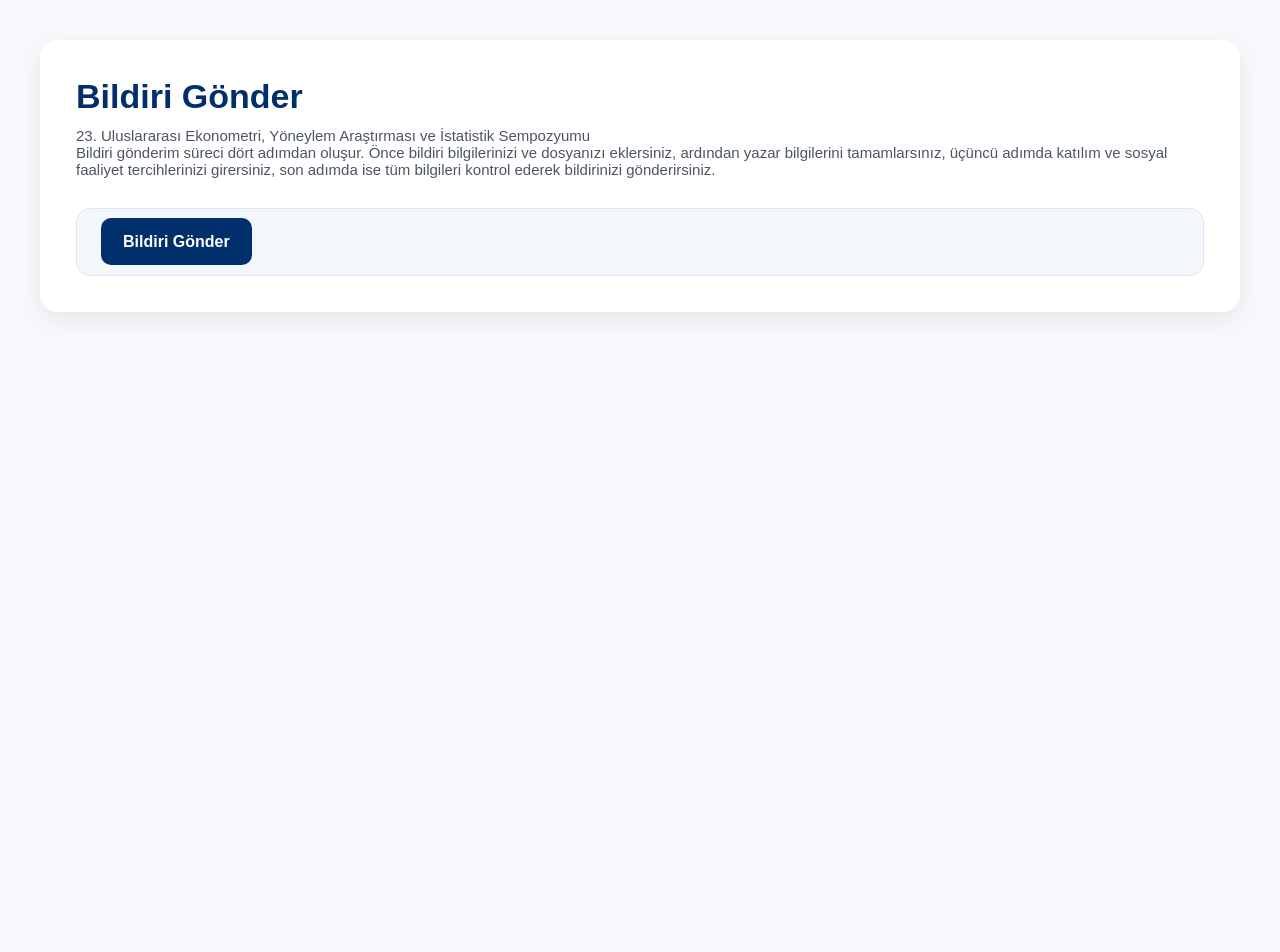
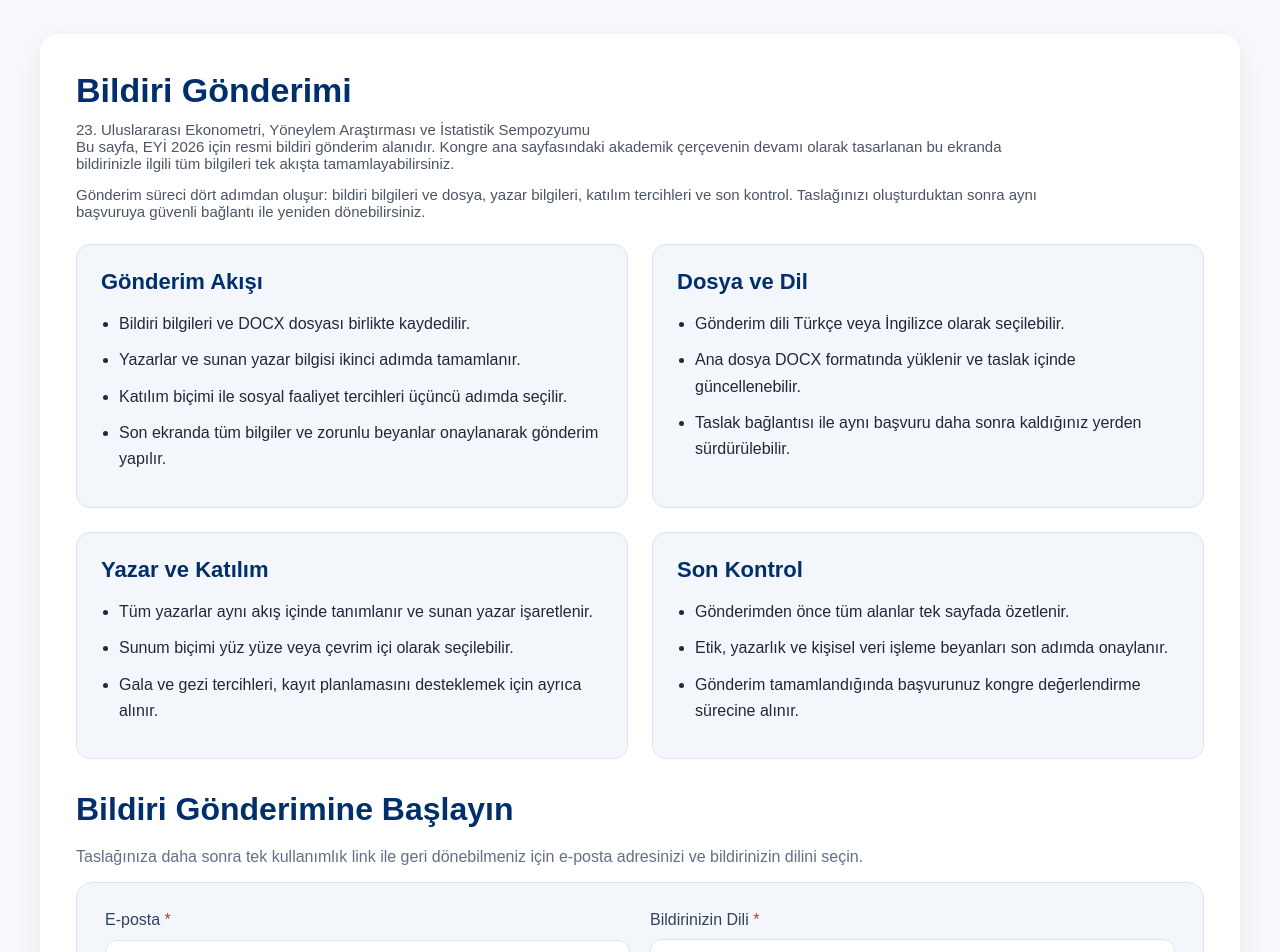
Before and after one commit to mrtdogan87/eyi2026BildiriPlatformu, a Next.js app: page / in a window 1280 px wide. Shown: the top 952 px of the page. Before the commit the page ends 800 px from the top, so only its background shows below. Built offline with nearby package versions, Linux system fonts and the light colour scheme.

Commit message:
Set submission page as root entry

```diff
--- a/src/app/page.tsx
+++ b/src/app/page.tsx
@@ -1,17 +1,23 @@
-import Link from "next/link";
 import { PlatformHero } from "@/components/submission/platform-hero";
+import { SubmissionPortal } from "@/components/submission/submission-portal";
+import { canAccessDraft, getSubmissionSnapshot } from "@/lib/submission";
 
-export default function HomePage() {
+type HomePageProps = {
+  searchParams: Promise<{ draft?: string }>;
+};
+
+export default async function HomePage({ searchParams }: HomePageProps) {
+  const congressSlug = "eyi-2026";
+  const { draft } = await searchParams;
+  const initialSnapshot =
+    draft && (await canAccessDraft(draft)) ? await getSubmissionSnapshot(draft) : null;
+
   return (
-    <main className="page-shell">
-      <div className="page-box">
-        <PlatformHero />
+    <main className="page-shell submission-shell">
+      <div className="page-box submission-page-box">
+        <PlatformHero variant="submission" />
 
-        <div className="card start-card">
-          <Link className="button primary" href="/eyi-2026/bildiri-gonder">
-            Bildiri Gönder
-          </Link>
-        </div>
+        <SubmissionPortal congressSlug={congressSlug} initialSnapshot={initialSnapshot} />
       </div>
     </main>
   );
--- a/src/components/submission/platform-hero.tsx
+++ b/src/components/submission/platform-hero.tsx
@@ -72,14 +72,6 @@ export function PlatformHero({ caption, variant = "default" }: Props) {
               </ul>
             </div>
           </div>
-          <div className="hero-highlight">
-            <h3>Önemli Not</h3>
-            <p>
-              Bu ekran, kongre ana sitesinden ayrı bir deneyim hissi oluşturmamak için aynı kurumsal
-              dil ve görsel çerçeve içinde düzenlenmiştir. Burada tamamladığınız başvuru, EYİ 2026
-              akademik değerlendirme sürecinin resmi parçasıdır.
-            </p>
-          </div>
         </>
       ) : null}
       {caption ? (
```
